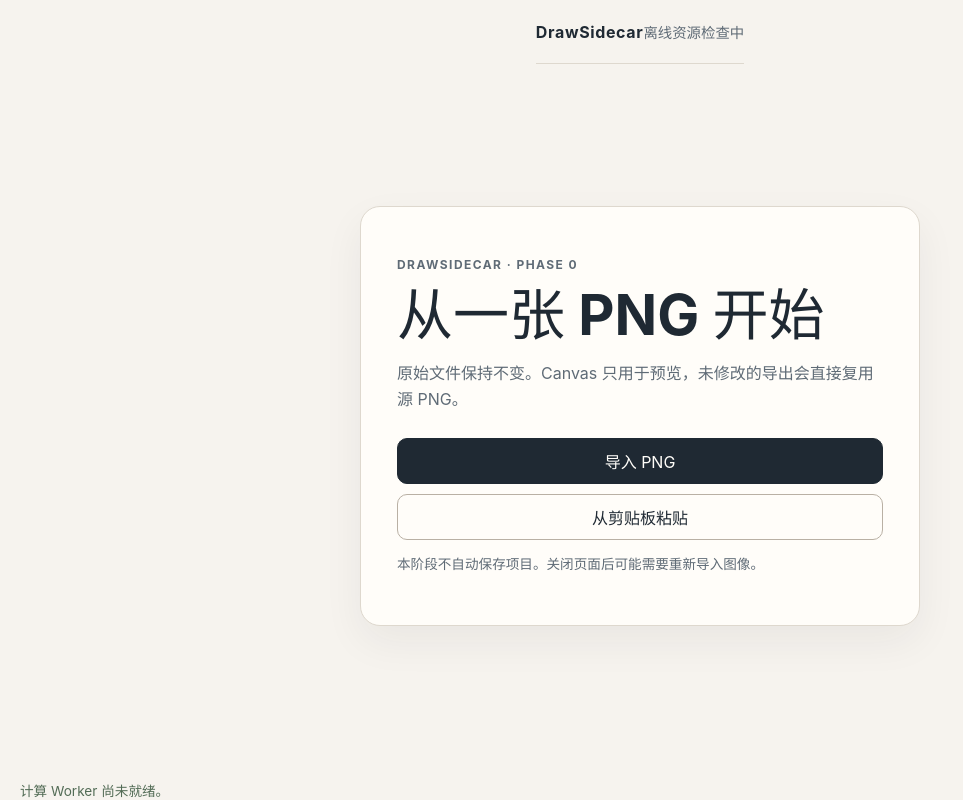
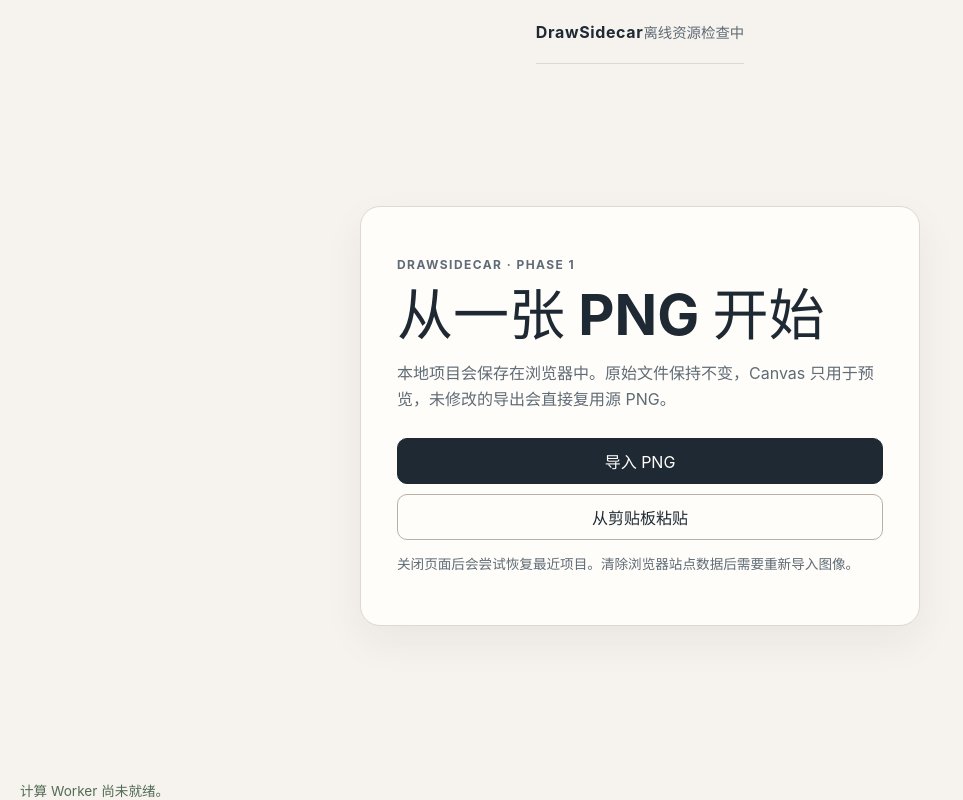
Before and after one commit to hhx-maker/DrawSidecar, a React (Vite) app: page / in a window 1280 px wide. Shown: the whole page, without its empty margins (0-963 px from the left). Built offline with nearby package versions, Linux system fonts and the light colour scheme.

Commit message:
docs: update phase 1 entry copy

```diff
--- a/src/components/ImportCard.tsx
+++ b/src/components/ImportCard.tsx
@@ -7,9 +7,9 @@ interface ImportCardProps {
 export function ImportCard({ onImport, onPaste, pasteEnabled }: ImportCardProps) {
   return (
     <section className="import-card" aria-labelledby="import-title">
-      <p className="eyebrow">DrawSidecar · Phase 0</p>
+      <p className="eyebrow">DrawSidecar · Phase 1</p>
       <h1 id="import-title">从一张 PNG 开始</h1>
-      <p>原始文件保持不变。Canvas 只用于预览，未修改的导出会直接复用源 PNG。</p>
+      <p>本地项目会保存在浏览器中。原始文件保持不变，Canvas 只用于预览，未修改的导出会直接复用源 PNG。</p>
       <label className="primary-button">
         导入 PNG
         <input type="file" accept="image/png,.png" onChange={(event) => {
@@ -21,7 +21,7 @@ export function ImportCard({ onImport, onPaste, pasteEnabled }: ImportCardProps)
       <button type="button" className="secondary-button" onClick={onPaste} disabled={!pasteEnabled}>
         从剪贴板粘贴
       </button>
-      <p className="muted">本阶段不自动保存项目。关闭页面后可能需要重新导入图像。</p>
+      <p className="muted">关闭页面后会尝试恢复最近项目。清除浏览器站点数据后需要重新导入图像。</p>
     </section>
   );
 }
```
